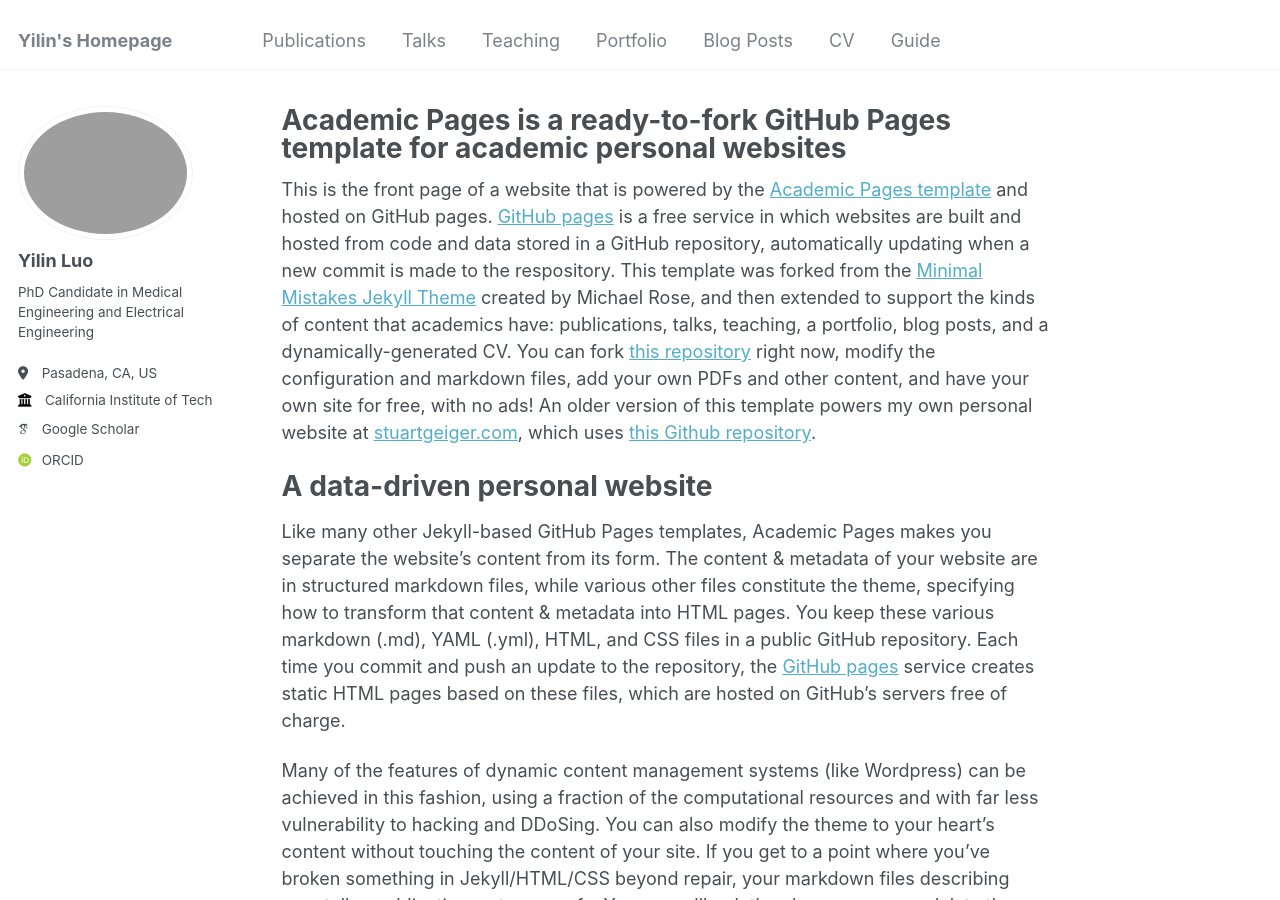
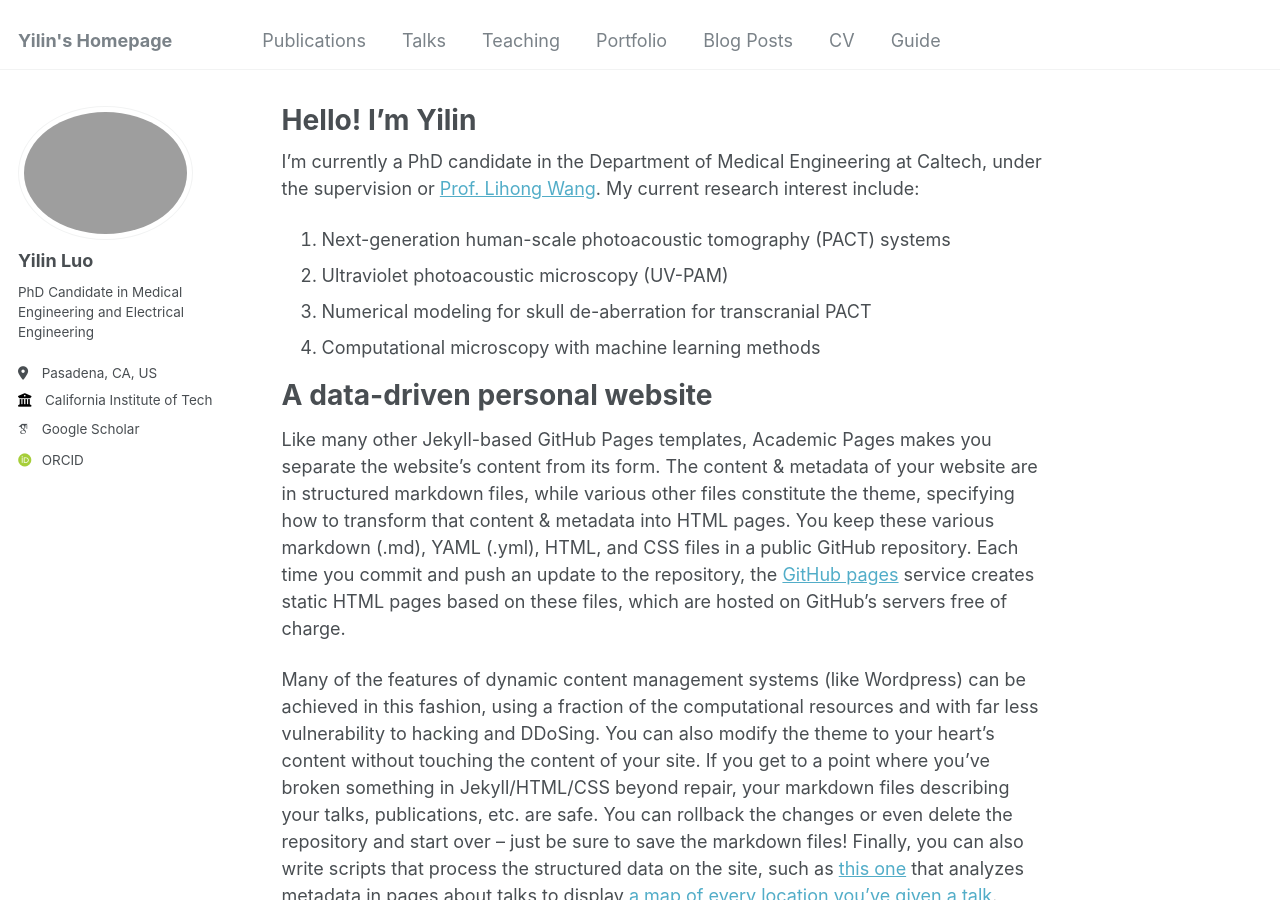
Before and after one commit to Elynluo/Elynluo.github.io, a Jekyll site: the page built from _pages/about.md, in a window 1280 px wide and 900 px high. Built offline with Jekyll 4.4.1, drawn with Linux system fonts in a browser that asks for light colours; some web fonts are replaced.

Commit message:
Update about.md

```diff
--- a/_pages/about.md
+++ b/_pages/about.md
@@ -1,13 +1,17 @@
 ---
 permalink: /
-title: "Academic Pages is a ready-to-fork GitHub Pages template for academic personal websites"
+title: "Hello! I'm Yilin"
 author_profile: true
 redirect_from:
   - /about/
   - /about.html
 ---
+I'm currently a PhD candidate in the Department of Medical Engineering at Caltech, under the supervision or [Prof. Lihong Wang](https://coilab.caltech.edu/). My current research interest include:
+1. Next-generation human-scale photoacoustic tomography (PACT) systems
+2. Ultraviolet photoacoustic microscopy (UV-PAM)
+3. Numerical modeling for skull de-aberration for transcranial PACT
+4. Computational microscopy with machine learning methods
 
-This is the front page of a website that is powered by the [Academic Pages template](https://github.com/academicpages/academicpages.github.io) and hosted on GitHub pages. [GitHub pages](https://pages.github.com) is a free service in which websites are built and hosted from code and data stored in a GitHub repository, automatically updating when a new commit is made to the respository. This template was forked from the [Minimal Mistakes Jekyll Theme](https://mmistakes.github.io/minimal-mistakes/) created by Michael Rose, and then extended to support the kinds of content that academics have: publications, talks, teaching, a portfolio, blog posts, and a dynamically-generated CV. You can fork [this repository](https://github.com/academicpages/academicpages.github.io) right now, modify the configuration and markdown files, add your own PDFs and other content, and have your own site for free, with no ads! An older version of this template powers my own personal website at [stuartgeiger.com](http://stuartgeiger.com), which uses [this Github repository](https://github.com/staeiou/staeiou.github.io).
 
 A data-driven personal website
 ======
```
